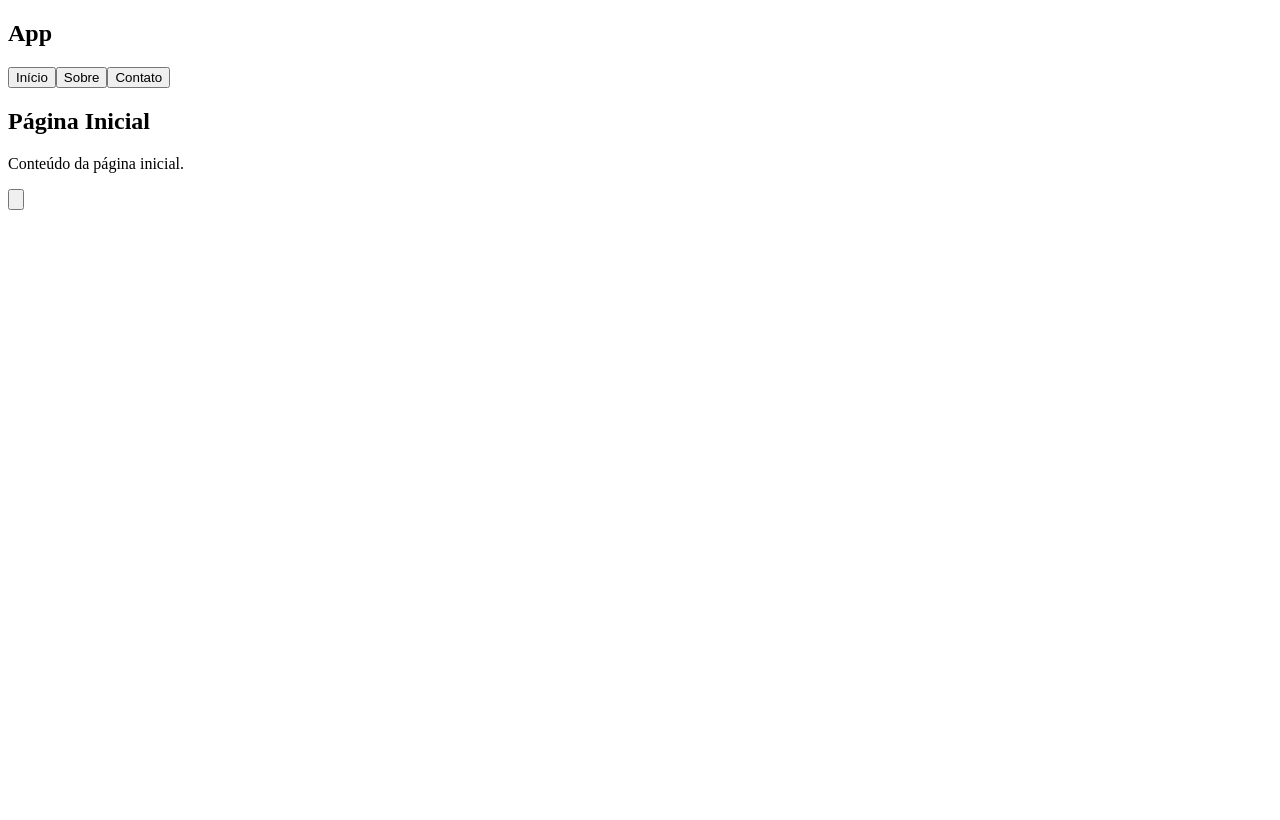
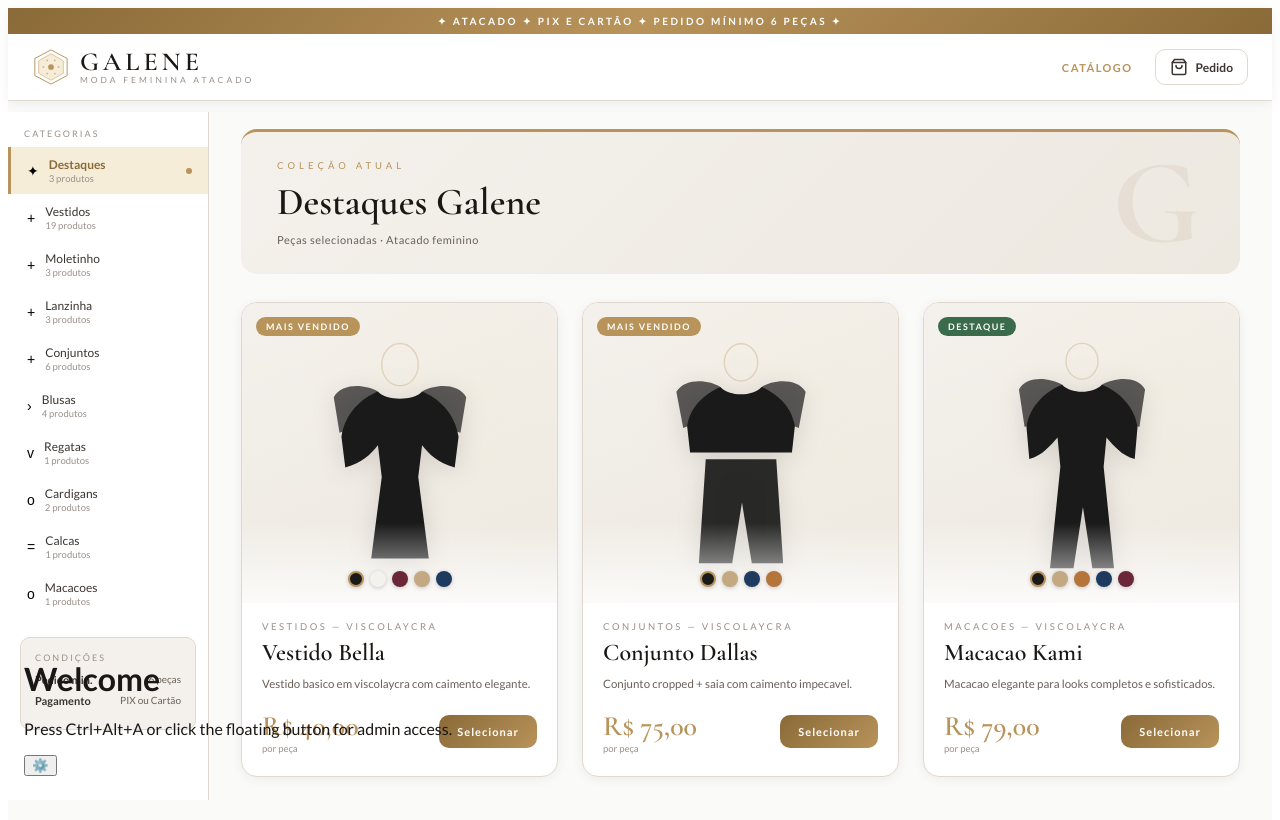
Before and after one commit to Galene-Project/Galene_2.0, a React (Vite) app: page / in a window 1280 px wide. Shown: the top 820 px of the page. Built offline with nearby package versions, Linux system fonts and the light colour scheme.

Commit message:
Update App.jsx

```diff
--- a/src/App.jsx
+++ b/src/App.jsx
@@ -1,75 +1,13 @@
-import { useState } from 'react';
-import AdminButton from './admin/AdminButton';
+import { Routes, Route } from 'react-router-dom';
+import GaleneStore from './components/GaleneStore';
+import AdminPage from './admin/AdminPage';
 
 function App() {
-  const [currentPage, setCurrentPage] = useState('home');
-
-  const renderPage = () => {
-    switch (currentPage) {
-      case 'home':
-        return (
-          <div className="p-8">
-            <h2 className="text-2xl font-bold mb-4">Página Inicial</h2>
-            <p>Conteúdo da página inicial.</p>
-          </div>
-        );
-      case 'about':
-        return (
-          <div className="p-8">
-            <h2 className="text-2xl font-bold mb-4">Sobre</h2>
-            <p>Conteúdo da página sobre.</p>
-          </div>
-        );
-      case 'contact':
-        return (
-          <div className="p-8">
-            <h2 className="text-2xl font-bold mb-4">Contato</h2>
-            <p>Conteúdo da página de contato.</p>
-          </div>
-        );
-      default:
-        return null;
-    }
-  };
-
   return (
-    <div className="min-h-screen bg-gray-50">
-      <header className="bg-white shadow-sm border-b fixed top-0 left-0 right-0 z-40">
-        <nav className="max-w-7xl mx-auto px-4 sm:px-6 lg:px-8">
-          <div className="flex justify-between items-center h-16">
-            <div className="flex-shrink-0">
-              <h1 className="text-xl font-bold text-gray-900">App</h1>
-            </div>
-            <div className="flex space-x-4">
-              <button
-                onClick={() => setCurrentPage('home')}
-                className="text-gray-700 hover:text-gray-900 px-3 py-2 rounded-md text-sm font-medium transition-colors"
-              >
-                Início
-              </button>
-              <button
-                onClick={() => setCurrentPage('about')}
-                className="text-gray-700 hover:text-gray-900 px-3 py-2 rounded-md text-sm font-medium transition-colors"
-              >
-                Sobre
-              </button>
-              <button
-                onClick={() => setCurrentPage('contact')}
-                className="text-gray-700 hover:text-gray-900 px-3 py-2 rounded-md text-sm font-medium transition-colors"
-              >
-                Contato
-              </button>
-            </div>
-          </div>
-        </nav>
-      </header>
-      <main className="pt-16 pb-12">
-        <div className="max-w-7xl mx-auto px-4 sm:px-6 lg:px-8 py-12">
-          {renderPage()}
-        </div>
-      </main>
-      <AdminButton className="fixed bottom-[24px] left-[80px] z-[500]" />
-    </div>
+    <Routes>
+      <Route path="/" element={<GaleneStore />} />
+      <Route path="/admin" element={<AdminPage />} />
+    </Routes>
   );
 }
 
```
